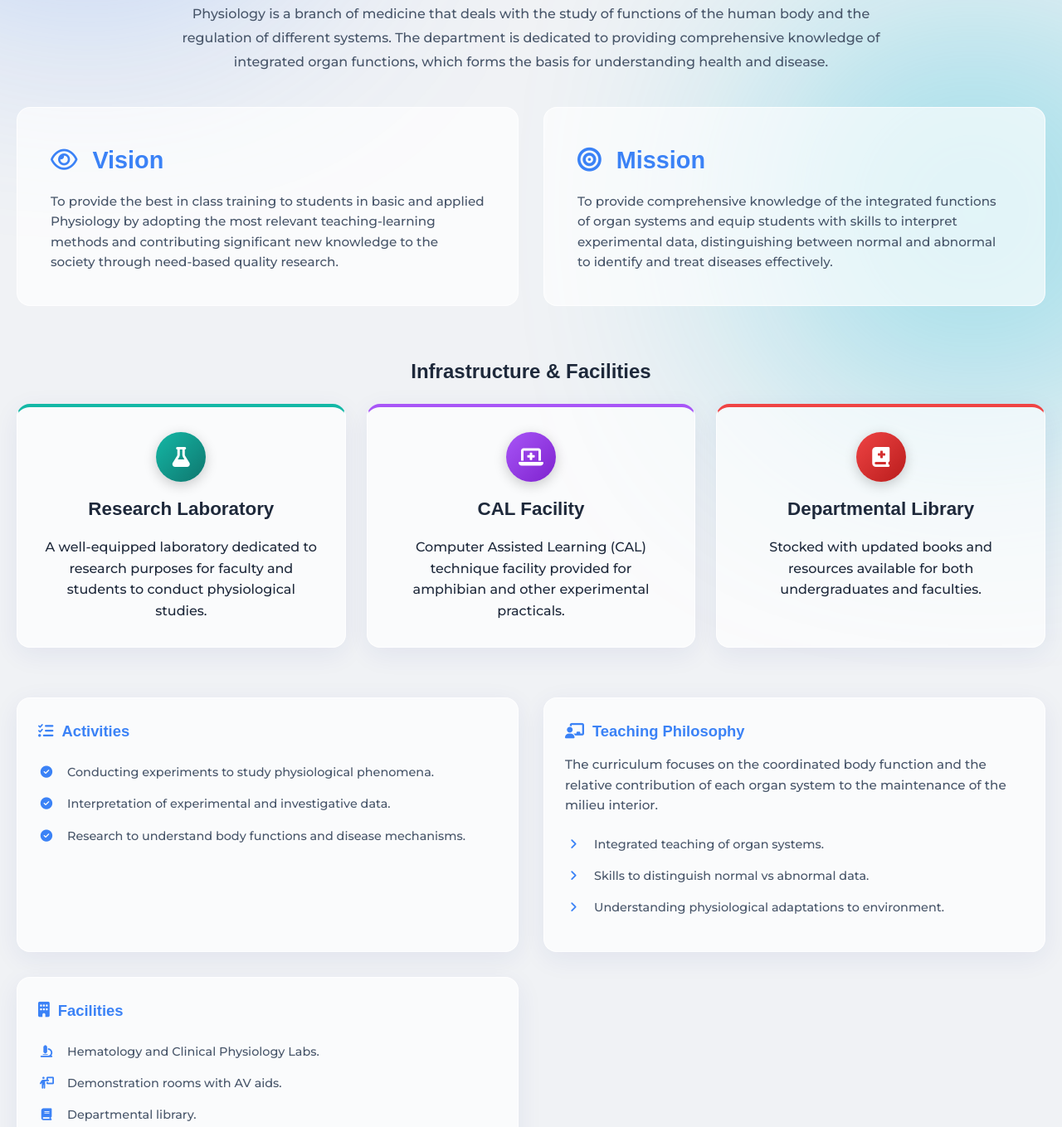
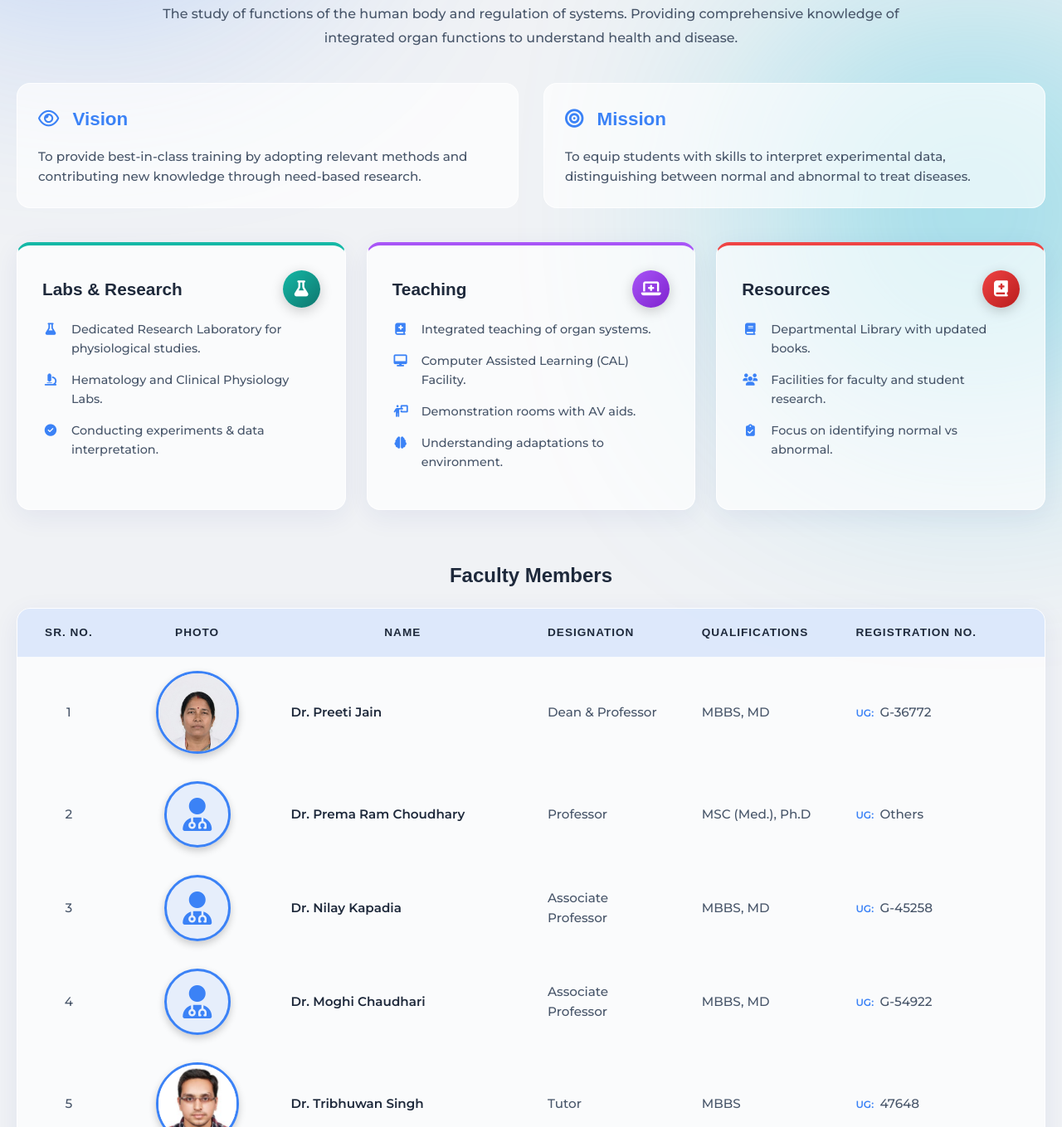
Before and after one commit to BMCRI/bmcri.github.io, a plain HTML site: page departments/physiology/physiology.html in a window 1280 px wide. Shown: the part 369-1728 px from the top of the page at 83% size. Drawn offline with Linux system fonts and the light colour scheme; files whose address does not match are found by name; a web font is replaced by a local one.

Commit message:
Update physiology.html

```diff
--- a/departments/physiology/physiology.html
+++ b/departments/physiology/physiology.html
@@ -37,98 +37,75 @@
             <h2 class="section-title reveal"><i class="fa-solid fa-heart-pulse"></i> Department of Physiology </h2>
             <p class="text-center reveal"
                 style="margin-bottom: 40px; color: var(--text-secondary); max-width: 900px; margin-left: auto; margin-right: auto; line-height: 1.8;">
-                Physiology is a branch of medicine that deals with the study of functions of the human body and the
-                regulation of different systems. The department is dedicated to providing comprehensive knowledge of
-                integrated organ functions, which forms the basis for understanding health and disease.
+                The study of functions of the human body and regulation of systems. Providing comprehensive knowledge of
+                integrated organ functions to understand health and disease.
             </p>
-            <div class="vision-mission-grid reveal">
-                <div class="vm-card">
-                    <h3><i class="fa-regular fa-eye" style="margin-right:10px;"></i> Vision</h3>
-                    <p>To provide the best in class training to students in basic and applied Physiology by adopting the
-                        most relevant teaching-learning methods and contributing significant new knowledge to the
-                        society through need-based quality research.</p>
+
+            <div class="vision-mission-grid reveal" style="margin-bottom: 40px;">
+                <div class="vm-card" style="padding: 25px;">
+                    <h3 style="font-size: 1.4rem;"><i class="fa-regular fa-eye" style="margin-right:10px;"></i> Vision
+                    </h3>
+                    <p>To provide best-in-class training by adopting relevant methods and contributing new knowledge
+                        through need-based research.</p>
                 </div>
-                <div class="vm-card">
-                    <h3><i class="fa-solid fa-bullseye" style="margin-right:10px;"></i> Mission</h3>
-                    <p>To provide comprehensive knowledge of the integrated functions of organ systems and equip
-                        students with skills to interpret experimental data, distinguishing between normal and abnormal
-                        to identify and treat diseases effectively.</p>
+                <div class="vm-card" style="padding: 25px;">
+                    <h3 style="font-size: 1.4rem;"><i class="fa-solid fa-bullseye" style="margin-right:10px;"></i>
+                        Mission</h3>
+                    <p>To equip students with skills to interpret experimental data, distinguishing between normal and
+                        abnormal to treat diseases.</p>
                 </div>
             </div>
 
-            <section class="reveal" style="margin-top: 60px;">
-                <h3 class="section-title" style="font-size: 1.5rem; margin-bottom: 20px;">Infrastructure & Facilities
-                </h3>
+            <section class="reveal">
                 <div class="hero-grid">
-                    <article class="card card-tint-teal">
-                        <div class="icon-circle-bg teal"><i class="fa-solid fa-flask"></i></div>
-                        <h3>Research Laboratory</h3>
-                        <p>A well-equipped laboratory dedicated to research purposes for faculty and students to conduct
-                            physiological studies.</p>
+
+                    <article class="card card-tint-teal" style="align-items: flex-start; text-align: left;">
+                        <div class="flex-between" style="width: 100%; margin-bottom: 15px;">
+                            <h3 style="margin:0; font-size: 1.3rem;">Labs & Research</h3>
+                            <div class="icon-circle-bg teal" style="width: 45px; height: 45px; font-size: 1.2rem;"><i
+                                    class="fa-solid fa-flask"></i></div>
+                        </div>
+                        <ul class="info-list" style="margin-top: 0; width: 100%;">
+                            <li><i class="fa-solid fa-flask"></i> Dedicated Research Laboratory for physiological
+                                studies.</li>
+                            <li><i class="fa-solid fa-microscope"></i> Hematology and Clinical Physiology Labs.</li>
+                            <li><i class="fa-solid fa-check-circle"></i> Conducting experiments & data interpretation.
+                            </li>
+                        </ul>
                     </article>
-                    <article class="card card-tint-purple">
-                        <div class="icon-circle-bg purple"><i class="fa-solid fa-laptop-medical"></i></div>
-                        <h3>CAL Facility</h3>
-                        <p>Computer Assisted Learning (CAL) technique facility provided for amphibian and other
-                            experimental practicals.</p>
+
+                    <article class="card card-tint-purple" style="align-items: flex-start; text-align: left;">
+                        <div class="flex-between" style="width: 100%; margin-bottom: 15px;">
+                            <h3 style="margin:0; font-size: 1.3rem;">Teaching</h3>
+                            <div class="icon-circle-bg purple" style="width: 45px; height: 45px; font-size: 1.2rem;"><i
+                                    class="fa-solid fa-laptop-medical"></i></div>
+                        </div>
+                        <ul class="info-list" style="margin-top: 0; width: 100%;">
+                            <li><i class="fa-solid fa-book-medical"></i> Integrated teaching of organ systems.</li>
+                            <li><i class="fa-solid fa-desktop"></i> Computer Assisted Learning (CAL) Facility.</li>
+                            <li><i class="fa-solid fa-person-chalkboard"></i> Demonstration rooms with AV aids.</li>
+                            <li><i class="fa-solid fa-brain"></i> Understanding adaptations to environment.</li>
+                        </ul>
                     </article>
-                    <article class="card card-tint-red">
-                        <div class="icon-circle-bg red"><i class="fa-solid fa-book-medical"></i></div>
-                        <h3>Departmental Library</h3>
-                        <p>Stocked with updated books and resources available for both undergraduates and faculties.</p>
+
+                    <article class="card card-tint-red" style="align-items: flex-start; text-align: left;">
+                        <div class="flex-between" style="width: 100%; margin-bottom: 15px;">
+                            <h3 style="margin:0; font-size: 1.3rem;">Resources</h3>
+                            <div class="icon-circle-bg red" style="width: 45px; height: 45px; font-size: 1.2rem;"><i
+                                    class="fa-solid fa-book-medical"></i></div>
+                        </div>
+                        <ul class="info-list" style="margin-top: 0; width: 100%;">
+                            <li><i class="fa-solid fa-book"></i> Departmental Library with updated books.</li>
+                            <li><i class="fa-solid fa-users"></i> Facilities for faculty and student research.</li>
+                            <li><i class="fa-solid fa-clipboard-check"></i> Focus on identifying normal vs abnormal.
+                            </li>
+                        </ul>
                     </article>
-                </div>
-
-            </section>
-            <section class="reveal section-spacing">
-                <div class="dept-teaching-grid">
-
-                    <div class="dept-group-card">
-                        <h3 class="dept-header">
-                            <i class="fa-solid fa-tasks"></i> Activities
-                        </h3>
-                        <ul class="info-list">
-                            <li><i class="fa-solid fa-check-circle"></i> Conducting experiments to study physiological
-                                phenomena.</li>
-                            <li><i class="fa-solid fa-check-circle"></i> Interpretation of experimental and
-                                investigative data.</li>
-                            <li><i class="fa-solid fa-check-circle"></i> Research to understand body functions and
-                                disease mechanisms.</li>
-                        </ul>
-                    </div>
-
-                    <div class="dept-group-card">
-                        <h3 class="dept-header">
-                            <i class="fa-solid fa-chalkboard-user"></i> Teaching Philosophy
-                        </h3>
-                        <p>
-                            The curriculum focuses on the coordinated body function and the relative contribution of
-                            each organ system to the maintenance of the milieu interior.
-                        </p>
-                        <ul class="info-list">
-                            <li><i class="fa-solid fa-angle-right"></i> Integrated teaching of organ systems.</li>
-                            <li><i class="fa-solid fa-angle-right"></i> Skills to distinguish normal vs abnormal data.
-                            </li>
-                            <li><i class="fa-solid fa-angle-right"></i> Understanding physiological adaptations to
-                                environment.</li>
-                        </ul>
-                    </div>
-
-                    <div class="dept-group-card">
-                        <h3 class="dept-header">
-                            <i class="fa-solid fa-building"></i> Facilities
-                        </h3>
-                        <ul class="info-list">
-                            <li><i class="fa-solid fa-microscope"></i> Hematology and Clinical Physiology Labs.</li>
-                            <li><i class="fa-solid fa-person-chalkboard"></i> Demonstration rooms with AV aids.</li>
-                            <li><i class="fa-solid fa-book"></i> Departmental library.</li>
-                            <li><i class="fa-solid fa-flask"></i> Dedicated Research Laboratory.</li>
-                        </ul>
-                    </div>
 
                 </div>
             </section>
-            <section style="margin-top: 60px;">
+
+            <section class="reveal section-spacing">
                 <h3 class="section-title" style="font-size: 1.5rem; margin-bottom: 20px;">Faculty Members</h3>
                 <div class="table-container">
                     <table class="glass-table">
@@ -153,9 +130,7 @@
     <script src="../../assets/js/script.js" defer></script>
     <script src="./faculty-data.js"></script>
     <script src="../../assets/js/faculty-renderer.js"></script>
-
     <script>
-
         document.addEventListener('DOMContentLoaded', () => {
             renderFacultyTable(facultyData);
         });
```
